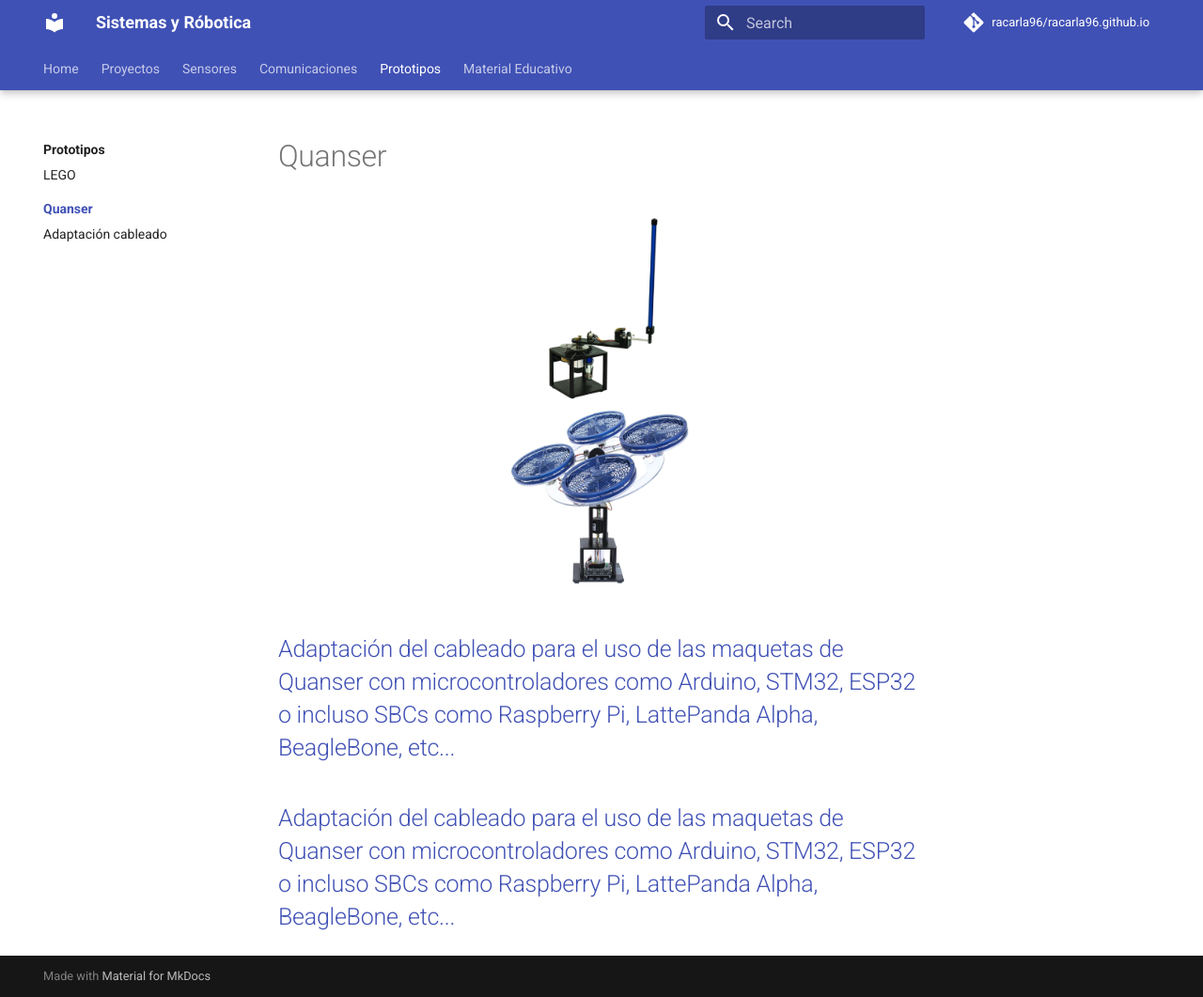
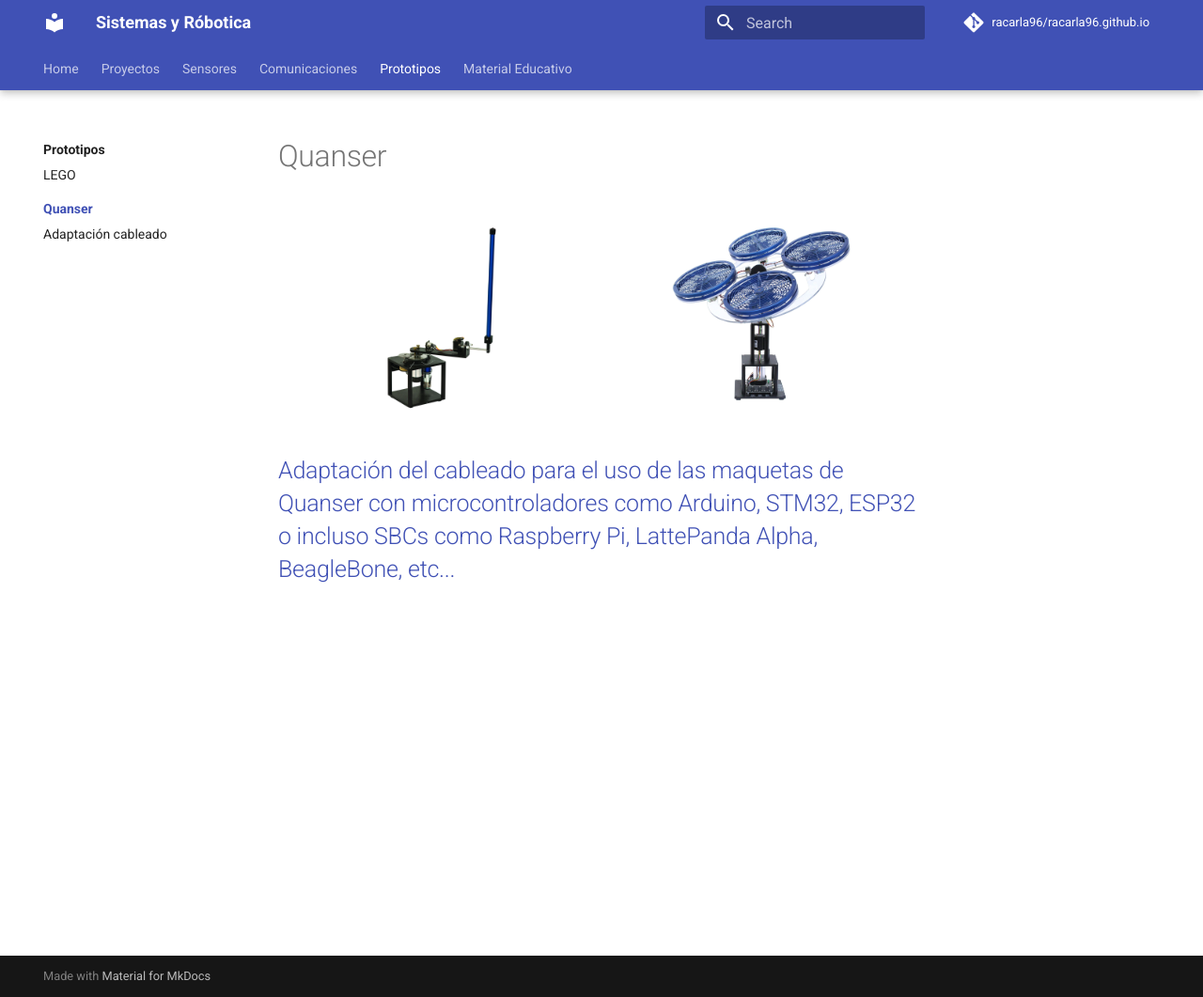
Before and after one commit to racarla96/racarla96.github.io, an MkDocs documentation site: the page built from docs/prototipos/quanser/index.md, in a window 1280 px wide and 1061 px high. Shown: the whole window at 94% size. Built offline with MkDocs 1.6.1 and Material for MkDocs 9.7.7, drawn with Linux system fonts in a browser that asks for light colours; comment, search, counter and statistics services are not loaded.

Commit message:
Error de nombre en el fichero

```diff
--- a/docs/prototipos/quanser/index.md
+++ b/docs/prototipos/quanser/index.md
@@ -1,6 +1,13 @@
 # Quanser
 
-<img src="img\rotary_inverted_pendulum_quanser.jpg" style="width:auto;height:200px;"> <img src="img\three_dof_hover_quanser.jpg" style="width:auto;height:200px;">
+
+<div class="row">
+  <div class="column">
+        <img src="img\rotary_inverted_pendulum_quanser.jpg" style="width:auto;height:200px;">
+  </div>
+  <div class="column">
+    <img src="img\three_dof_hover_quanser.jpg" style="width:auto;height:200px;">
+  </div>
+</div>
 
 <h2><a href="https://racarla96.github.io/prototipos/quanser/adaptacion/">Adaptación del cableado para el uso de las maquetas de Quanser con microcontroladores como Arduino, STM32, ESP32 o incluso SBCs como Raspberry Pi, LattePanda Alpha, BeagleBone, etc...</a></h2>
-<h2><a href="https://racarla96.github.io/prototipos/quanser/adaptacion/">Adaptación del cableado para el uso de las maquetas de Quanser con microcontroladores como Arduino, STM32, ESP32 o incluso SBCs como Raspberry Pi, LattePanda Alpha, BeagleBone, etc...</a></h2>
--- a/docs/stylesheets/extra.css
+++ b/docs/stylesheets/extra.css
@@ -6,3 +6,12 @@
     width:auto;
     height:200px;
 }
+
+.row {
+    display: flex;
+}
+
+.column {
+    flex: 50%;
+    padding: 5px;
+}
```
Also changed, not shown: docs/prototipos/quanser/adaptacion.md (renamed from docs/prototipos/quanser/adaptación.md).
